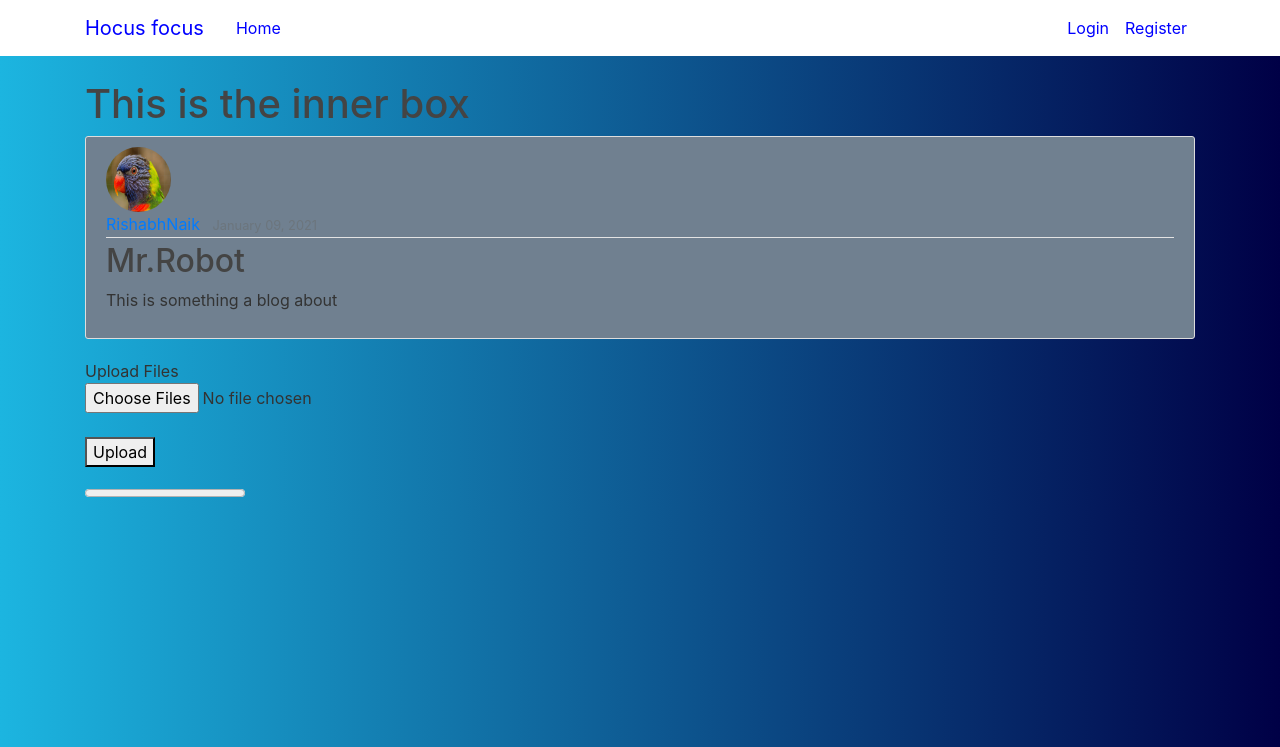
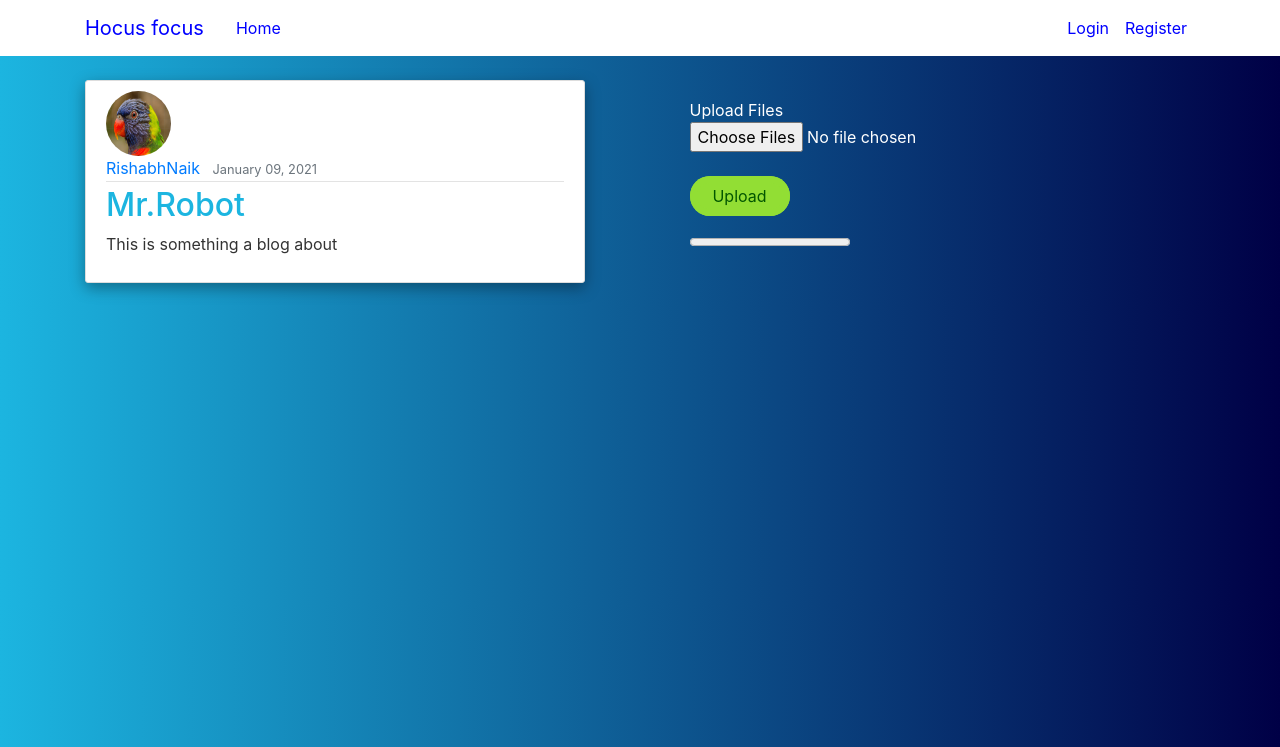
Before and after one commit to krishnashenoy123/SCL-Maxo, a Django app: page /post/6/ in a window 1280 px wide. Shown: the top 747 px of the page. Run offline with Django 3.2, Linux system fonts and the light colour scheme; data comes from the database, SQL or seed files in the repository; some libraries are stand-ins or nearby versions.

Commit message:
Post details page styled

```diff
--- a/Project/focus/templates/focus/base.html
+++ b/Project/focus/templates/focus/base.html
@@ -17,9 +17,9 @@
 
     <link rel="stylesheet" type="text/css"  href="{% static 'focus/main.css' %}" >
     {% if title %}
-       <title>Django Blog {{title}}</title>
+       <title>Hocus Focus {{title}}</title>
     {% else %}
-        <title>Django Blog</title>
+        <title>Hocus Focus</title>
     {% endif %}
 </head>
 <body>
--- a/Project/focus/templates/focus/post_detail.html
+++ b/Project/focus/templates/focus/post_detail.html
@@ -1,20 +1,87 @@
 {% extends "focus/base.html" %}
 {% block content %}
     <style>
-   .content-section{
-background-color: #708090;
+  .content-section{
+    box-shadow: rgba(0, 0, 0, 0.35) 0px 5px 15px;
+    width:500px;
+    display: inline-block;
+    margin-right: 50px;
 
- }
-   body{
- background: #000046;  /* fallback for old browsers */
-background: -webkit-linear-gradient(to right, #1CB5E0, #000046);  /* Chrome 10-25, Safari 5.1-6 */
-background: linear-gradient(to right, #1CB5E0, #000046); /* W3C, IE 10+/ Edge, Firefox 16+, Chrome 26+, Opera 12+, Safari 7+ */
+}
+
+  body{
+ background: #3C1874;  /* fallback for old browsers */
+ background: -webkit-linear-gradient(to right, #1CB5E0, #000046);  /* Chrome 10-25, Safari 5.1-6 */
+ background: linear-gradient(to right, #1CB5E0, #000046); /* W3C, IE 10+/ Edge, Firefox 16+, Chrome 26+, Opera 12+, Safari 7+ */
 
    }
+  .Upload-part{
+
+    display: inline-block;
+    margin-left: 50px;
+}
+.article-title{
+  color: #1CB5E0;
+}
+.Upload-part{
+  color: white;
+  }
+* {
+  box-sizing: border-box;
+}
+:root {
+  --background: #E5FFB3;
+  --background-accent: #DBF8A3;
+  --background-accent-2: #BDE66E;
+  --light: #92DE34;
+  --dark: #69BC22;
+  --text: #025600;
+  }
+  #send{
+
+  display: block;
+  cursor: pointer;
+  outline: none;
+  border: none;
+  background-color: var(--light);
+  width: 100px;
+  height: 40px;
+  border-radius: 30px;
+
+  color: var(--text);
+  background-size: 100% 100%;
+  box-shadow: 0 0 0 7px var(--light) inset;
+  }
+  #send:hover{
+     background-image: linear-gradient(
+    145deg,
+    transparent 10%,
+    var(--dark) 10% 20%,
+    transparent 20% 30%,
+    var(--dark) 30% 40%,
+    transparent 40% 50%,
+    var(--dark) 50% 60%,
+    transparent 60% 70%,
+    var(--dark) 70% 80%,
+    transparent 80% 90%,
+    var(--dark) 90% 100%
+  );
+  animation: background 3s linear infinite;
+}
+@keyframes background {
+  0% {
+    background-position: 0 0;
+  }
+  100% {
+    background-position: 400px 0;
+  }
+}
+
+
+  }
     </style>
     <body>
-    <h1>This is the inner box
-    </h1>
+
   <article class="content-section">
     <img class="rounded-circle article-img" src="{{ object.author.profile.image.url }}">
     <div class="media-body">
@@ -35,7 +102,7 @@ background: linear-gradient(to right, #1CB5E0, #000046); /* W3C, IE 10+/ Edge, F
   </article>
   <input type="hidden" id="cool" value="{{ object.title }}">
   <!-- -----------------------------------------------------upload-------------------------------------------------------------- -->
-  <div>
+  <div class="Upload-part">
     Upload Files<br />
     <input type="file" id="files" multiple /><br /><br />
     <button id="send">Upload</button>
```
